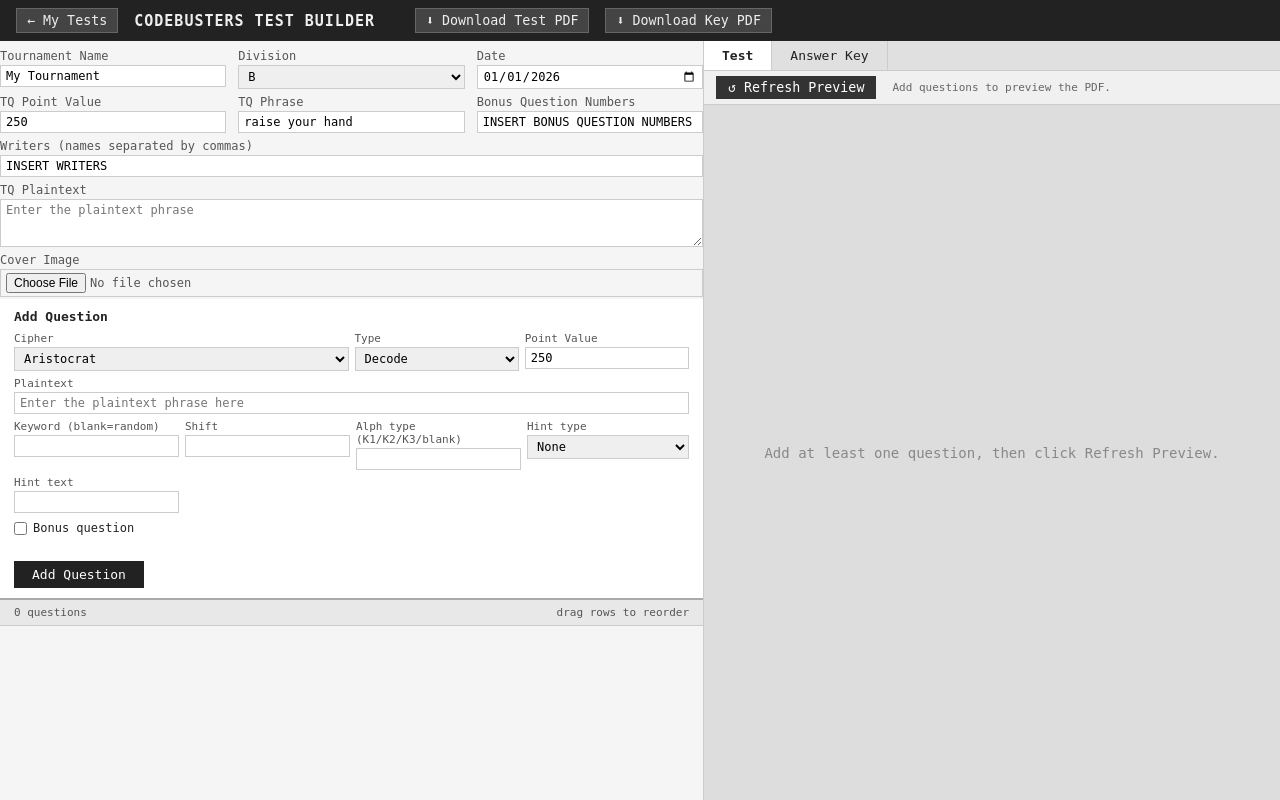
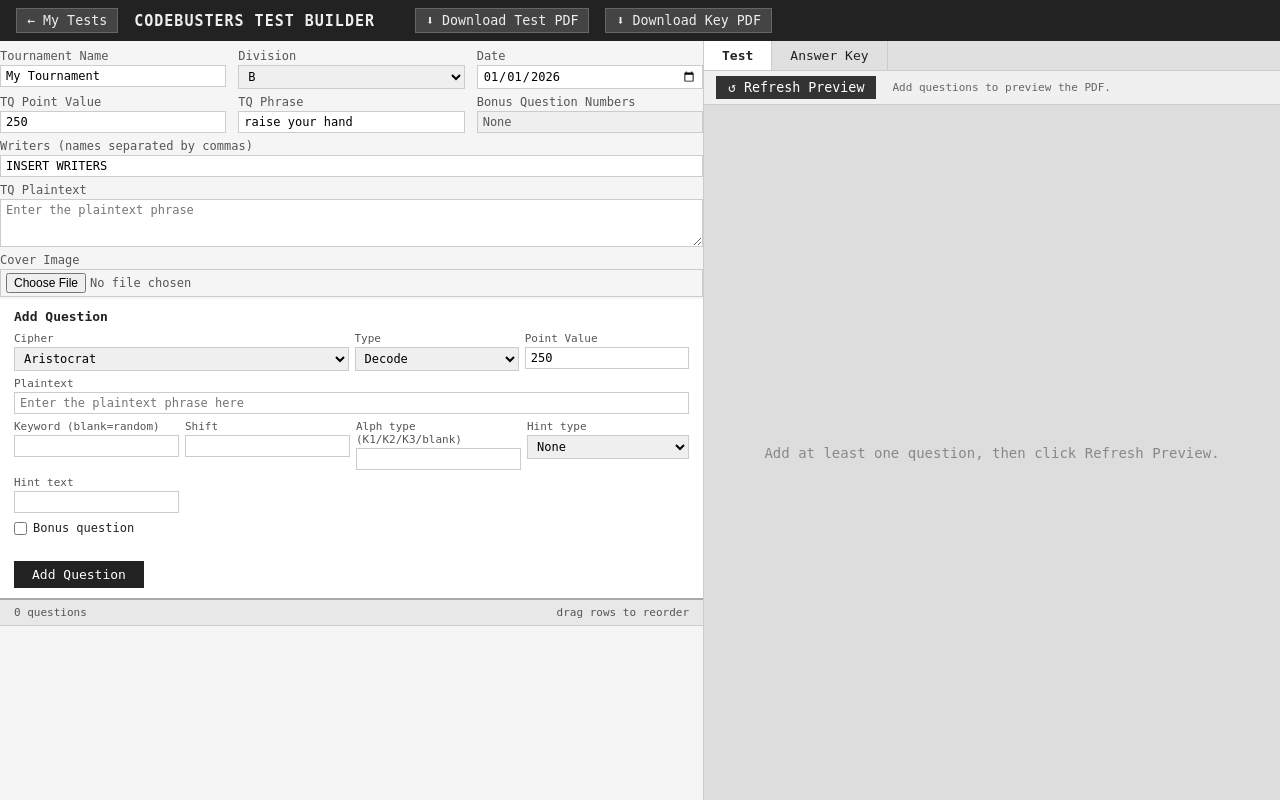
Before and after one commit to will20090/codebusters-test-writer, a Flask app: page /builder in a window 1280 px wide. Run offline with Flask 3, Linux system fonts and the light colour scheme; some libraries are stand-ins or nearby versions.

Commit message:
auto mark bonus

```diff
--- a/templates/builder.html
+++ b/templates/builder.html
@@ -101,7 +101,7 @@ body { font-family: monospace; font-size: 13px; background: #f5f5f5; color: #222
             </label>
             <label>TQ Point Value<input id="s-tqvalue" value="250" oninput="settingsChanged()"></label>
             <label>TQ Phrase<input id="s-tqphrase" value="raise your hand" oninput="settingsChanged()"></label>
-            <label>Bonus Question Numbers<input id="s-bonus_nums" value="INSERT BONUS QUESTION NUMBERS" oninput="settingsChanged()"></label>
+            <label>Bonus Question Numbers<input id="s-bonus_nums" readonly style="background:#f0f0f0;color:#555;cursor:default;" placeholder="Auto-filled from bonus questions"></label>
             <label style="grid-column:1/-1">Writers (names separated by commas)<input id="s-writers" value="INSERT WRITERS" oninput="settingsChanged()"></label>
             <label style="grid-column:1/-1">TQ Plaintext<textarea id="s-tqcipher" oninput="settingsChanged()" placeholder="Enter the plaintext phrase"></textarea></label>
             <label style="grid-column:1/-1">Cover Image
@@ -448,6 +448,14 @@ async function addQuestion() {
 
 // ── Question list ─────────────────────────────────────────────────────────────
 
+function updateBonusNums() {
+  const bonusNums = questions
+    .map((q, i) => q.bonus ? i + 1 : null)
+    .filter(n => n !== null);
+  const el = document.getElementById('s-bonus_nums');
+  if (el) el.value = bonusNums.length ? bonusNums.join(', ') : 'None';
+}
+
 function renderList() {
   const list = document.getElementById('question-list');
   list.innerHTML = '';
@@ -481,6 +489,7 @@ function renderList() {
     list.appendChild(row);
   });
   document.getElementById('list-count').textContent = `${questions.length} question${questions.length!==1?'s':''}`;
+  updateBonusNums();
 }
 function startEdit(i) {
   if (editingIndex === i) { cancelEdit(); return; }
@@ -727,7 +736,7 @@ async function loadTestData() {
   // Restore settings
   const s = t.settings || {};
   // Restore simple text inputs
-  ['tournament','tqvalue','tqphrase','tqcipher','writers','bonus_nums'].forEach(k => {
+  ['tournament','tqvalue','tqphrase','tqcipher','writers'].forEach(k => {
     const el = document.getElementById('s-' + k);
     if (el && s[k] !== undefined) el.value = s[k];
   });
@@ -776,6 +785,7 @@ function scheduleSave() {
 buildKeyFields();
 onTypeChange();
 loadTestData();
+updateBonusNums();
 </script>
 </body>
 </html>
```
